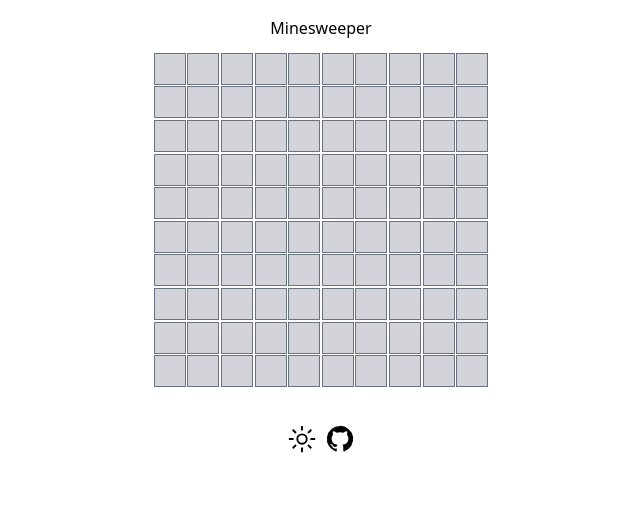
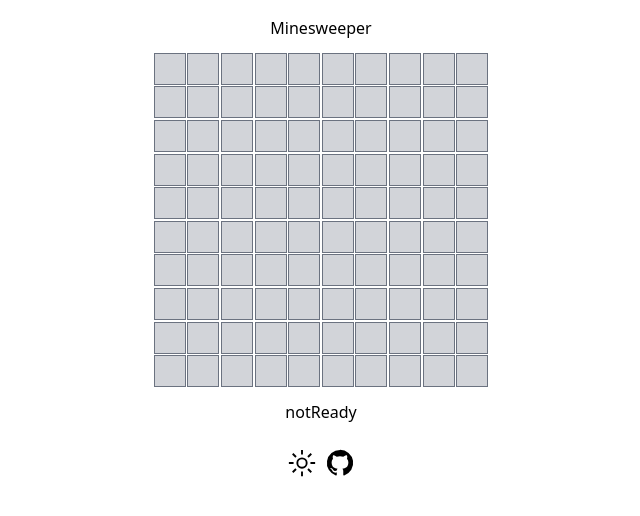
Before and after one commit to Yukiminifire/minesweeper, a Vue app in the folder packages/example/: page / in a window 1280 px wide. Shown: the top 516 px of the page, without its empty margins (319-959 px from the left). Built offline with nearby package versions, Linux system fonts and the light colour scheme.

Commit message:
feat: showAllMines

```diff
--- a/packages/example/src/MineSweeper.vue
+++ b/packages/example/src/MineSweeper.vue
@@ -1,17 +1,38 @@
 <script lang="ts">
-import { defineComponent, ref } from 'vue'
-import { generateGameState, onClick, onRightClick, dbClick } from './logic'
+import { computed, defineComponent, ref, watch } from 'vue'
+import {
+  generateGameState,
+  onClick,
+  onRightClick,
+  dbClick,
+  checkGameState,
+  fireWork,
+} from './logic'
 import MyFooter from './component/MyFooter.vue'
 import MMineBlock from './component/MMineBlock.vue'
 
 export default defineComponent({
   setup() {
     const gameState = ref(generateGameState(10, 10, 10))
+
+    const gameStatus = computed(() => {
+      return gameState.value.isMineGenerated
+        ? checkGameState(gameState.value)
+        : 'notReady'
+    })
+
+    watch(gameStatus, async (newValue, oldValue) => {
+      if (gameStatus.value === 'won') {
+        fireWork()
+      }
+    })
+
     return {
       gameState,
       onClick,
       onRightClick,
       dbClick,
+      gameStatus,
     }
   },
   components: { MyFooter, MMineBlock },
@@ -36,9 +57,11 @@ export default defineComponent({
           @click="onClick(gameState, block)"
           @contextmenu.prevent="onRightClick(block)"
           @dblclick="dbClick(gameState.board, block)"
+          :gameStaus="gameStatus"
         />
       </div>
     </div>
+    {{ gameStatus }}
     <MyFooter />
   </div>
 </template>
--- a/packages/example/src/component/MMineBlock.vue
+++ b/packages/example/src/component/MMineBlock.vue
@@ -1,9 +1,10 @@
 <script setup lang="ts">
 import { BlockState } from './type'
+import { GameStatus } from '../logic'
 import MyFlag from './MyFlag.vue'
 import MyMine from './MyMine.vue'
 import { isDev } from './storage/index'
-defineProps<{ block: BlockState }>()
+defineProps<{ block: BlockState; gameStaus: GameStatus | 'notReady' }>()
 
 const numberColors = [
   'text-transparent',
@@ -51,5 +52,13 @@ function getblockClass(block: BlockState) {
         {{ block.adjacentMine }}
       </div>
     </template>
+    <template v-else-if="gameStaus === 'lost'">
+      <div
+        v-if="block.isMine"
+        class="w-full h-full flex items-center justify-center bg-red-500"
+      >
+        <MyMine />
+      </div>
+    </template>
   </button>
 </template>
--- a/packages/example/src/logic.ts
+++ b/packages/example/src/logic.ts
@@ -135,8 +135,7 @@ function revealeBlocks(board: BlockState[][], centerBlcok: BlockState) {
   }
 }
 
-export function showAllMines(board: BlockState[][], centerBlcok: BlockState) {
-  if (centerBlcok.isMine) {
+export function showAllMines(board: BlockState[][]) {
   board.forEach((row) => {
     row.forEach((block) => {
       if (block.isMine) {
@@ -144,7 +143,6 @@ export function showAllMines(board: BlockState[][], centerBlcok: BlockState) {
       }
     })
   })
-  }
 }
 
 export function onClick(gameState: GameState, block: BlockState) {
@@ -218,7 +216,7 @@ export function dbClick(board: BlockState[][], block: BlockState) {
   }
 }
 
-type GameStatus = 'play' | 'won' | 'lost'
+export type GameStatus = 'play' | 'won' | 'lost'
 
 export function checkGameState(gameState: GameState): GameStatus {
   const { board, mineCount } = gameState
```
Lines whose indentation alone changed are shown as unchanged.
